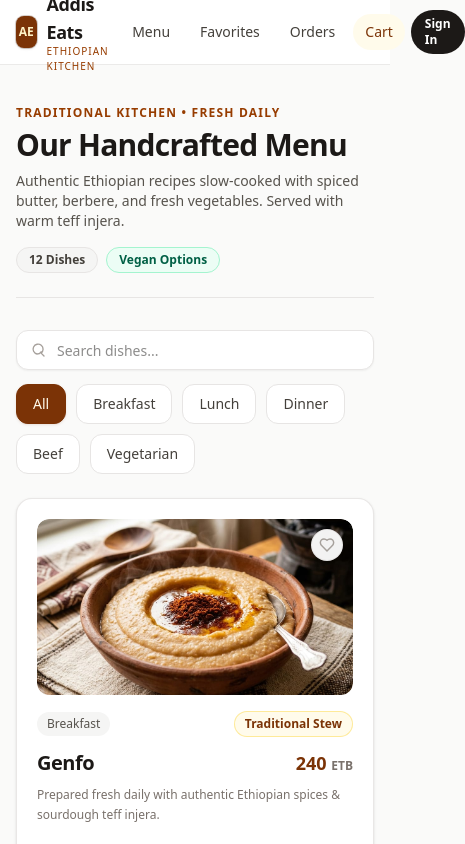
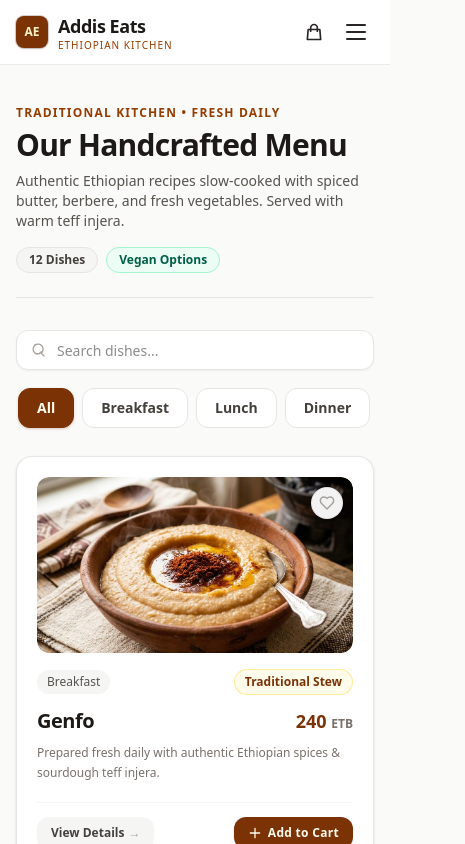
Before and after one commit to DanielBasaznew/addis-eats-next, a Next.js app: page /menu in a window 390 px wide. Shown: the top 844 px of the page, 465 px wide, since content can reach past the window. Built offline with nearby package versions, Linux system fonts and the light colour scheme; no server answers.

Commit message:
feat: add mobile hamburger navigation drawer and horizontal category slider

```diff
--- a/src/app/globals.css
+++ b/src/app/globals.css
@@ -16,3 +16,14 @@
   background-color: #78350f !important;
   color: #ffffff !important;
 }
+
+/* Hide scrollbar for Chrome, Safari and Opera */
+.no-scrollbar::-webkit-scrollbar {
+  display: none;
+}
+
+/* Hide scrollbar for IE, Edge and Firefox */
+.no-scrollbar {
+  -ms-overflow-style: none;  /* IE and Edge */
+  scrollbar-width: none;  /* Firefox */
+}
--- a/src/components/CategoryBar.jsx
+++ b/src/components/CategoryBar.jsx
@@ -1,4 +1,6 @@
 'use client';
+
+import { useRef } from 'react';
 
 export default function CategoryBar({
   categories = [],
@@ -8,11 +10,16 @@ export default function CategoryBar({
   className = '',
 }) {
   const handleSelect = onSelectCategory || onCategoryChange;
+  const scrollRef = useRef(null);
 
   return (
+    <div className={`relative flex items-center w-full min-w-0 ${className}`}>
+      {/* Horizontal Slider Track */}
       <nav
+        ref={scrollRef}
         aria-label="Menu categories"
-      className={`flex items-center gap-2.5 flex-wrap ${className}`}
+        className="flex items-center gap-2 overflow-x-auto no-scrollbar scroll-smooth py-1 px-0.5 w-full"
+        style={{ WebkitOverflowScrolling: 'touch' }}
       >
         {categories.map((category) => {
           const isSelected = selectedCategory === category;
@@ -21,9 +28,9 @@ export default function CategoryBar({
               key={category}
               type="button"
               onClick={() => handleSelect?.(category)}
-            className={`h-10 px-4 rounded-xl text-sm font-medium border transition-all duration-200 cursor-pointer inline-flex items-center justify-center ${
+              className={`h-10 px-4.5 rounded-xl text-sm font-semibold border transition-all duration-200 cursor-pointer shrink-0 whitespace-nowrap inline-flex items-center justify-center active:scale-95 ${
                 isSelected
-                ? 'border-amber-900 bg-amber-900 text-amber-50 shadow-sm shadow-amber-900/10'
+                  ? 'border-amber-900 bg-amber-900 text-amber-50 shadow-sm shadow-amber-900/20'
                   : 'border-stone-200 bg-white text-stone-700 hover:bg-stone-100 hover:text-stone-900 hover:border-stone-300'
               }`}
             >
@@ -32,5 +39,6 @@ export default function CategoryBar({
           );
         })}
       </nav>
+    </div>
   );
 }
--- a/src/components/FilterShell.jsx
+++ b/src/components/FilterShell.jsx
@@ -185,12 +185,14 @@ export default function FilterShell({ categories = [], children }) {
           />
         </div>
 
+        <div className="flex-1 min-w-0 w-full">
           <CategoryBar
             categories={categories}
             selectedCategory={selectedCategory}
             onCategoryChange={handleCategoryChange}
             onSelectCategory={handleCategoryChange}
           />
+        </div>
       </div>
 
       {error && (
--- a/src/components/Navbar.jsx
+++ b/src/components/Navbar.jsx
@@ -1,13 +1,34 @@
 'use client';
 
-import { useState } from 'react';
+import { useState, useEffect } from 'react';
 import Link from 'next/link';
-import { useRouter } from 'next/navigation';
+import { useRouter, usePathname } from 'next/navigation';
 import { signOutAction } from '@/app/actions';
+import { useCart } from '@/components/CartProvider';
 
 export default function Navbar({ initialSession = null }) {
   const router = useRouter();
+  const pathname = usePathname();
   const [isSigningOut, setIsSigningOut] = useState(false);
+  const [isOpen, setIsOpen] = useState(false);
+  const { cart } = useCart();
+
+  const totalCartCount =
+    cart?.reduce((sum, item) => sum + (item.quantity || 1), 0) || 0;
+
+  // Close mobile drawer whenever user navigates
+  useEffect(() => {
+    setIsOpen(false);
+  }, [pathname]);
+
+  // Close on Escape key
+  useEffect(() => {
+    const handleKeyDown = (e) => {
+      if (e.key === 'Escape') setIsOpen(false);
+    };
+    window.addEventListener('keydown', handleKeyDown);
+    return () => window.removeEventListener('keydown', handleKeyDown);
+  }, []);
 
   // Directly use the session passed from the server layout
   const isAuthenticated = Boolean(initialSession?.id);
@@ -24,6 +45,7 @@ export default function Navbar({ initialSession = null }) {
 
     try {
       await signOutAction();
+      setIsOpen(false);
       router.push('/');
       router.refresh();
     } catch (err) {
@@ -34,30 +56,37 @@ export default function Navbar({ initialSession = null }) {
   };
 
   return (
-    <nav className="flex items-center gap-1.5 sm:gap-2">
+    <div>
+      {/* Desktop Navigation (>= md screens) */}
+      <nav className="hidden md:flex items-center gap-1.5 lg:gap-2">
         <Link
           href="/menu"
-        className="px-3 sm:px-4 py-2 rounded-full text-sm font-medium text-stone-700 hover:text-stone-900 hover:bg-stone-100 transition-colors no-underline"
+          className="px-3 py-2 rounded-full text-sm font-medium text-stone-700 hover:text-stone-900 hover:bg-stone-100 transition-colors no-underline"
         >
           Menu
         </Link>
         <Link
           href="/favorites"
-        className="px-3 sm:px-4 py-2 rounded-full text-sm font-medium text-stone-700 hover:text-stone-900 hover:bg-stone-100 transition-colors no-underline"
+          className="px-3 py-2 rounded-full text-sm font-medium text-stone-700 hover:text-stone-900 hover:bg-stone-100 transition-colors no-underline"
         >
           Favorites
         </Link>
         <Link
           href="/orders"
-        className="px-3 sm:px-4 py-2 rounded-full text-sm font-medium text-stone-700 hover:text-stone-900 hover:bg-stone-100 transition-colors no-underline"
+          className="px-3 py-2 rounded-full text-sm font-medium text-stone-700 hover:text-stone-900 hover:bg-stone-100 transition-colors no-underline"
         >
           Orders
         </Link>
         <Link
           href="/cart"
-        className="px-3 sm:px-4 py-2 rounded-full text-sm font-medium bg-amber-50 text-amber-900 hover:bg-amber-100 transition-colors no-underline flex items-center gap-1.5"
+          className="px-3.5 py-2 rounded-full text-sm font-medium bg-amber-50 text-amber-900 hover:bg-amber-100 transition-colors no-underline flex items-center gap-1.5"
         >
           <span>Cart</span>
+          {totalCartCount > 0 && (
+            <span className="w-5 h-5 rounded-full bg-amber-900 text-white text-[11px] font-bold flex items-center justify-center">
+              {totalCartCount}
+            </span>
+          )}
         </Link>
 
         {/* Staff-only Kitchen and Admin Dashboard links */}
@@ -65,24 +94,24 @@ export default function Navbar({ initialSession = null }) {
           <>
             <Link
               href="/kitchen"
-            className="px-3 sm:px-3.5 py-1.5 rounded-full text-xs font-semibold bg-amber-100 text-amber-950 hover:bg-amber-200 transition-colors no-underline flex items-center gap-1 border border-amber-300"
+              className="px-3 py-1.5 rounded-full text-xs font-semibold bg-amber-100 text-amber-950 hover:bg-amber-200 transition-colors no-underline flex items-center gap-1 border border-amber-300"
             >
               <span>Kitchen</span>
             </Link>
             <Link
               href="/admin"
-            className="px-3 sm:px-3.5 py-1.5 rounded-full text-xs font-semibold bg-amber-100 text-amber-950 hover:bg-amber-200 transition-colors no-underline flex items-center gap-1 border border-amber-300"
+              className="px-3 py-1.5 rounded-full text-xs font-semibold bg-amber-100 text-amber-950 hover:bg-amber-200 transition-colors no-underline flex items-center gap-1 border border-amber-300"
             >
               <span>Admin</span>
             </Link>
           </>
         )}
 
-      <div className="h-4 w-px bg-stone-200 mx-1 hidden sm:block" />
+        <div className="h-4 w-px bg-stone-200 mx-1" />
 
         {isAuthenticated ? (
           <div className="flex items-center gap-2">
-          {/* User Status Badge: e.g. D Customer or D Staff */}
+            {/* User Status Badge */}
             <div
               title={`Signed in as ${username} (${roleDisplay})`}
               className={`flex items-center gap-1.5 px-2.5 py-1 rounded-full text-xs border transition-colors ${
@@ -126,5 +155,176 @@ export default function Navbar({ initialSession = null }) {
           </Link>
         )}
       </nav>
+
+      {/* Mobile Top Bar Controls (< md screens) */}
+      <div className="flex md:hidden items-center gap-1.5">
+        <Link
+          href="/cart"
+          className="relative p-2 rounded-xl text-stone-700 hover:bg-stone-100 transition-colors no-underline flex items-center justify-center"
+          aria-label="View Cart"
+        >
+          <svg
+            className="w-5 h-5 text-stone-800"
+            fill="none"
+            viewBox="0 0 24 24"
+            stroke="currentColor"
+            strokeWidth={2}
+          >
+            <path
+              strokeLinecap="round"
+              strokeLinejoin="round"
+              d="M16 11V7a4 4 0 00-8 0v4M5 9h14l1 12H4L5 9z"
+            />
+          </svg>
+          {totalCartCount > 0 && (
+            <span className="absolute -top-1 -right-1 w-4.5 h-4.5 rounded-full bg-amber-900 text-white text-[10px] font-bold flex items-center justify-center shadow-xs">
+              {totalCartCount}
+            </span>
+          )}
+        </Link>
+
+        {/* Hamburger Toggle Button */}
+        <button
+          type="button"
+          onClick={() => setIsOpen((prev) => !prev)}
+          className="p-2 rounded-xl text-stone-800 hover:bg-stone-100 transition-colors cursor-pointer focus:outline-none focus:ring-2 focus:ring-amber-900/20"
+          aria-expanded={isOpen}
+          aria-label={isOpen ? 'Close navigation menu' : 'Open navigation menu'}
+        >
+          <div className="w-5 h-4 flex flex-col justify-between">
+            <span
+              className={`h-0.5 w-full bg-stone-800 rounded-full transition-transform duration-300 origin-left ${
+                isOpen ? 'rotate-45 translate-x-0.5 -translate-y-0.5' : ''
+              }`}
+            />
+            <span
+              className={`h-0.5 w-full bg-stone-800 rounded-full transition-opacity duration-300 ${
+                isOpen ? 'opacity-0' : 'opacity-100'
+              }`}
+            />
+            <span
+              className={`h-0.5 w-full bg-stone-800 rounded-full transition-transform duration-300 origin-left ${
+                isOpen ? '-rotate-45 translate-x-0.5 translate-y-0.5' : ''
+              }`}
+            />
+          </div>
+        </button>
+      </div>
+
+      {/* Mobile Menu Dropdown Drawer */}
+      {isOpen && (
+        <>
+          {/* Backdrop */}
+          <div
+            className="fixed inset-0 top-16 bg-stone-900/40 backdrop-blur-xs z-40 md:hidden"
+            onClick={() => setIsOpen(false)}
+            aria-hidden="true"
+          />
+
+          {/* Drawer Menu Panel */}
+          <div className="fixed top-16 left-0 right-0 z-50 bg-white border-b border-stone-200/90 shadow-2xl p-5 md:hidden animate-in slide-in-from-top-2 duration-200 max-h-[calc(100vh-4.5rem)] overflow-y-auto">
+            <div className="flex flex-col space-y-2">
+              <Link
+                href="/menu"
+                onClick={() => setIsOpen(false)}
+                className="flex items-center justify-between px-4 py-3 rounded-xl text-base font-semibold text-stone-800 hover:bg-stone-100 transition-colors no-underline"
+              >
+                <span>🍽️ Menu</span>
+                <span className="text-stone-400 text-xs font-normal">Explore dishes &rarr;</span>
+              </Link>
+              <Link
+                href="/favorites"
+                onClick={() => setIsOpen(false)}
+                className="flex items-center justify-between px-4 py-3 rounded-xl text-base font-semibold text-stone-800 hover:bg-stone-100 transition-colors no-underline"
+              >
+                <span>❤️ Favorites</span>
+                <span className="text-stone-400 text-xs font-normal">Saved meals &rarr;</span>
+              </Link>
+              <Link
+                href="/orders"
+                onClick={() => setIsOpen(false)}
+                className="flex items-center justify-between px-4 py-3 rounded-xl text-base font-semibold text-stone-800 hover:bg-stone-100 transition-colors no-underline"
+              >
+                <span>📦 Orders</span>
+                <span className="text-stone-400 text-xs font-normal">Track status &rarr;</span>
+              </Link>
+              <Link
+                href="/cart"
+                onClick={() => setIsOpen(false)}
+                className="flex items-center justify-between px-4 py-3 rounded-xl text-base font-semibold text-amber-950 bg-amber-50 hover:bg-amber-100 transition-colors no-underline"
+              >
+                <span>🛒 View Cart</span>
+                <span className="px-2 py-0.5 rounded-full bg-amber-900 text-white text-xs font-bold">
+                  {totalCartCount} items
+                </span>
+              </Link>
+
+              {/* Staff Portal Links */}
+              {isStaff && (
+                <div className="pt-2 border-t border-stone-100 space-y-1">
+                  <p className="px-4 text-[11px] font-bold text-amber-800 uppercase tracking-wider">
+                    Staff Portal
+                  </p>
+                  <Link
+                    href="/kitchen"
+                    onClick={() => setIsOpen(false)}
+                    className="flex items-center justify-between px-4 py-2.5 rounded-xl text-sm font-semibold text-amber-950 hover:bg-amber-100/60 transition-colors no-underline"
+                  >
+                    <span>👨‍🍳 Kitchen Board</span>
+                    <span className="text-stone-400 text-xs">&rarr;</span>
+                  </Link>
+                  <Link
+                    href="/admin"
+                    onClick={() => setIsOpen(false)}
+                    className="flex items-center justify-between px-4 py-2.5 rounded-xl text-sm font-semibold text-amber-950 hover:bg-amber-100/60 transition-colors no-underline"
+                  >
+                    <span>⚙️ Admin Dashboard</span>
+                    <span className="text-stone-400 text-xs">&rarr;</span>
+                  </Link>
+                </div>
+              )}
+
+              {/* Auth Session Section */}
+              <div className="pt-3 border-t border-stone-100">
+                {isAuthenticated ? (
+                  <div className="flex items-center justify-between p-3 rounded-xl bg-stone-50 border border-stone-200/80">
+                    <div className="flex items-center gap-2.5 min-w-0">
+                      <span
+                        className={`w-8 h-8 rounded-full inline-flex items-center justify-center text-xs font-bold text-white shrink-0 ${
+                          isStaff ? 'avatar-badge-staff' : 'avatar-badge-customer'
+                        }`}
+                      >
+                        {initial}
+                      </span>
+                      <div className="min-w-0">
+                        <p className="text-xs font-bold text-stone-900 truncate">{username}</p>
+                        <p className="text-[10px] text-amber-800 font-semibold">{roleDisplay}</p>
+                      </div>
+                    </div>
+
+                    <button
+                      type="button"
+                      onClick={handleSignOut}
+                      disabled={isSigningOut}
+                      className="px-3.5 py-1.5 rounded-xl text-xs font-semibold text-stone-700 bg-white border border-stone-200 hover:bg-stone-100 transition-colors cursor-pointer"
+                    >
+                      {isSigningOut ? 'Signing out...' : 'Sign Out'}
+                    </button>
+                  </div>
+                ) : (
+                  <Link
+                    href="/signin"
+                    onClick={() => setIsOpen(false)}
+                    className="w-full inline-flex items-center justify-center px-4 py-3 rounded-xl text-sm font-bold bg-stone-900 text-white hover:bg-stone-800 transition-colors no-underline shadow-sm"
+                  >
+                    Sign In
+                  </Link>
+                )}
+              </div>
+            </div>
+          </div>
+        </>
+      )}
+    </div>
   );
 }
```
Lines whose indentation alone changed are shown as unchanged.
